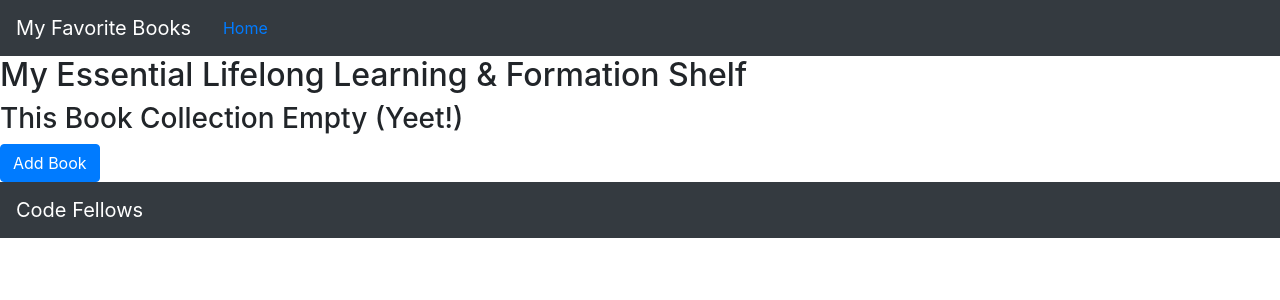
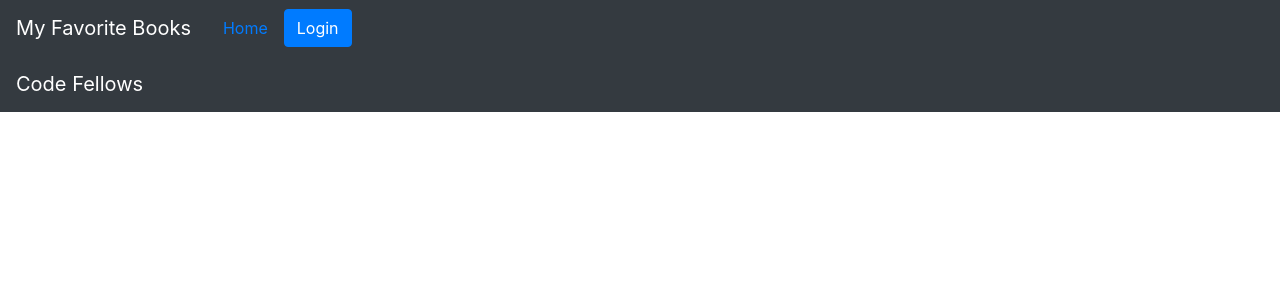
Before and after one commit to Jaimierl/can-of-books-frontend, a React (Create React App) app: page / in a window 1280 px wide. Shown: the top 300 px of the page. Built offline with nearby package versions, Linux system fonts and the light colour scheme; no server answers.

Commit message:
99 yard line

```diff
--- a/src/App.js
+++ b/src/App.js
@@ -4,13 +4,12 @@ import Footer from './Footer';
 import 'bootstrap/dist/css/bootstrap.min.css';
 import BestBooks from './BestBooks';
 import Profile from './Profile';
-import LoginButton from './LoginButton';
-
 import {
   BrowserRouter as Router,
   Switch,
   Route
 } from "react-router-dom";
+import { withAuth0 } from '@auth0/auth0-react';
 
 class App extends React.Component {
 
@@ -38,6 +37,7 @@ class App extends React.Component {
   hideCreateForm = () => this.setState({ showCreateForm: false });
 
   render() {
+    console.log('APPPROPS:', this.props);
     return (
       <>
         <Router>
@@ -45,10 +45,12 @@ class App extends React.Component {
             setCreateForm={this.setCreateForm} />
           <Switch>
             <Route exact path="/">
-
-              < BestBooks
-              />
-
+              {/* Main in the root */}
+              {this.props.auth0.isAuthenticated ? <BestBooks
+                showCreateForm={this.state.showCreateForm}
+                hideCreateForm={this.hideCreateForm}
+              /> : ''
+              }
             </Route>
 
             <Route exact path="/profile">
@@ -64,4 +66,4 @@ class App extends React.Component {
   }
 }
 
-export default App;
+export default withAuth0(App);
--- a/src/BestBooks.js
+++ b/src/BestBooks.js
@@ -2,7 +2,7 @@ import React from 'react';
 import axios from 'axios';
 import BookCarousel from './BookCarousel.js'
 import AddBook from './AddBook';
-
+import { withAuth0 } from '@auth0/auth0-react';
 
 class BestBooks extends React.Component {
   constructor(props) {
@@ -16,14 +16,27 @@ class BestBooks extends React.Component {
   }
 
   //put into a function and have this run a function and have the update delete also run that function
-  componentDidMount() {
+  async componentDidMount() {
     // console.log("Component Did Mount Function Running Start")
-    axios.get(`${process.env.REACT_APP_SERVER}/books`)
+    console.log('didmount');
+    //JWT
+    let getIdToken = await this.props.auth0.getIdTokenClaims();
+    let jwt = getIdToken.__raw
+
+    console.log(jwt);
+    let config = {
+      headers: { "Authorization": `Bearer ${jwt}` }
+    }
+
+    axios.get(`${process.env.REACT_APP_SERVER}/books`, config)
       .then(passedBook => passedBook.data)
-      .then(data => this.setState({
-        books: data,
-        showBooks: true
-      }))
+      .then(data => {
+        if (data.length > 0) this.setState({
+          books: data,
+          showBooks: true
+        })
+        console.log('data:', data);
+      })
       .catch(err => console.log('error:', err.message));
     // console.log("Component Did Mount Function Running End")
   }
@@ -97,7 +110,7 @@ class BestBooks extends React.Component {
     // console.log('bookDatafromserver: ', this.state.books);
     return (
       <>
-        <h2>My Essential Lifelong Learning &amp; Formation Shelf</h2>
+        <h2>{this.props.auth0.user.name}'s Essential Lifelong Learning &amp; Formation Shelf</h2>
 
         {this.state.books.length ? (
           <BookCarousel
@@ -113,11 +126,13 @@ class BestBooks extends React.Component {
           <h3>This Book Collection Empty (Yeet!)</h3>
         )}
 
-        <AddBook handlePost={this.handlePost} />
+        {this.props.showCreateForm ? <AddBook hideCreateForm={this.props.hideCreateForm} handlePost={this.handlePost} /> : ''}
+
+
 
       </>
     )
   }
 }
 
-export default BestBooks;
+export default withAuth0(BestBooks);
--- a/src/Header.js
+++ b/src/Header.js
@@ -1,7 +1,9 @@
 import React from 'react';
 import { Navbar, NavItem } from 'react-bootstrap';
 import { Link } from "react-router-dom";
+import Button from 'react-bootstrap/Button';
 import './Header.css';
+import { withAuth0 } from '@auth0/auth0-react';
 
 class Header extends React.Component {
   render() {
@@ -13,10 +15,14 @@ class Header extends React.Component {
         {this.props.user !== null &&
           <NavItem><Link to="/profile" className="nav-link">Profile</Link></NavItem>
         }
-        {/* TODO: if the user is logged in, render the `LogoutButton` */}
+        {this.props.auth0.isAuthenticated &&
+          <Button onClick={this.props.setCreateForm}>Add Book</Button>}
+        {this.props.auth0.isAuthenticated ?
+          <Button onClick={() => this.props.auth0.logout({ returnTo: window.location.origin })}>Logout</Button> :
+          <Button onClick={() => this.props.auth0.loginWithRedirect()}>Login</Button>}
       </Navbar>
     )
   }
 }
 
-export default Header;
+export default withAuth0(Header);
--- a/src/index.js
+++ b/src/index.js
@@ -1,8 +1,15 @@
 import React from 'react';
 import ReactDOM from 'react-dom';
 import App from './App.js';
+import { Auth0Provider } from "@auth0/auth0-react";
 
 ReactDOM.render(
-  <App />,
+  <Auth0Provider
+    domain="dev-3hgg7hjn.us.auth0.com"
+    clientId="hLpNVBvD4ckhGZRliwJzyoSoqWBPByVI"
+    redirectUri={window.location.origin}
+  >
+    <App />
+  </Auth0Provider>,
   document.getElementById("root")
 );
```
